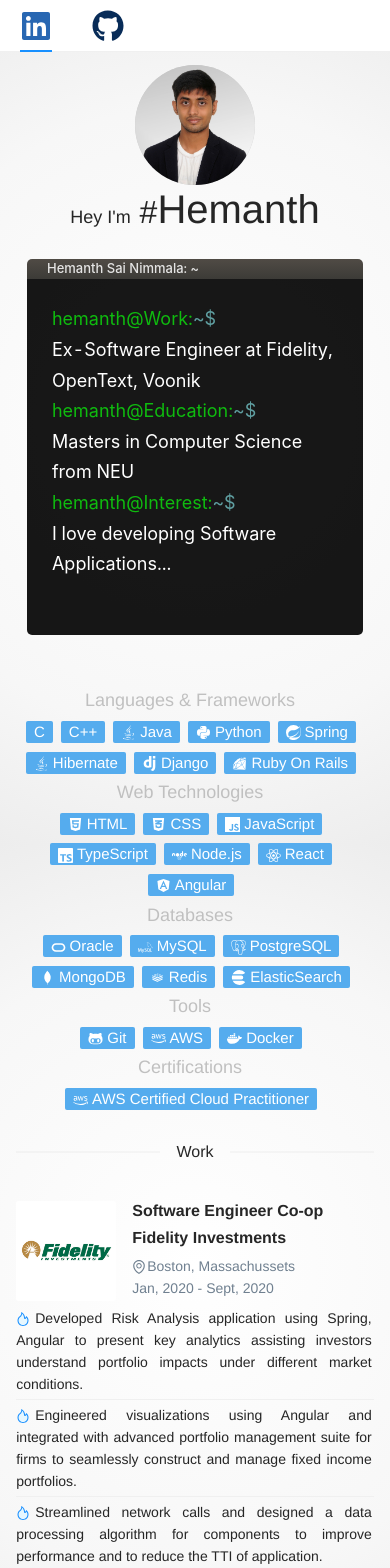
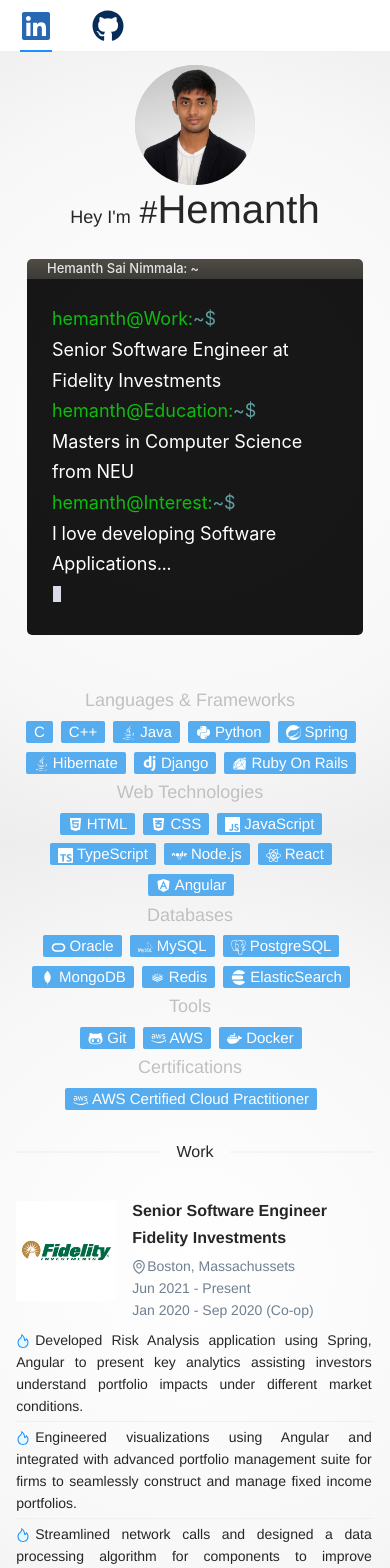
Before and after one commit to hemanthnhs/hemanthnhs.github.io, a React (Create React App) app: page / in a window 390 px wide. Shown: the top 1568 px of the page. Built offline with nearby package versions, Linux system fonts and the light colour scheme.

Commit message:
Updating current position

```diff
--- a/public/data/work.json
+++ b/public/data/work.json
@@ -1,11 +1,15 @@
 [
     {
         "companyName": "Fidelity Investments",
-        "position": "Software Engineer Co-op",
+        "position": "Senior Software Engineer",
         "logo": "fidelity-investments.png",
         "location": "Boston, Massachussets",
-        "startDate": "Jan, 2020",
-        "endDate": "Sept, 2020",
+        "startDate": "Jun 2021",
+        "additionalPosition": {
+            "position": "Co-op",
+            "startDate": "Jan 2020",
+            "endDate": "Sep 2020"
+        },
         "responsibilities": [
             {
                 "text": "Developed Risk Analysis application using Spring, Angular to present key analytics assisting investors understand portfolio impacts under different market conditions.",
@@ -42,8 +46,8 @@
         "position": "Software Engineer",
         "logo": "opentext.jpg",
         "location": "Hyderabad, India",
-        "startDate": "Sept, 2017",
-        "endDate": "Nov, 2018",
+        "startDate": "Sep 2017",
+        "endDate": "Nov 2018",
         "responsibilities": [
             {
                 "text": "Developed widgets for Enterprise Content Management using Java, JavaScript to build persona driven dashboards for efficient control of projects and to observe insights of work processes.",
@@ -81,8 +85,8 @@
         "position": "Software Development Engineer Intern",
         "logo": "voonik.png",
         "location": "Bengaluru, India",
-        "startDate": "May, 2016",
-        "endDate": "Feb, 2017",
+        "startDate": "May 2016",
+        "endDate": "Feb 2017",
         "responsibilities": [
             {
                 "text": "Developed APIs for application using Ruby on Rails to enable self-service, bringing down high hold times to ensure customer satisfaction, there by minimizing customer-human interaction.",
--- a/src/components/aboutMe/TerminalView.tsx
+++ b/src/components/aboutMe/TerminalView.tsx
@@ -23,10 +23,25 @@
                         className={"terminal-text" + (isMobile && " mobile-block")}
                     >
                         <p className="inline">
-                            Ex-Software Engineer at Fidelity, OpenText, Voonik
+                            Senior Software Engineer at Fidelity Investments
                         </p>
                     </span>
                 </div>
+                {!isMobile && <div>
+                    <span className="terminal-user">
+                        {userName}@Previous:<span className="tilde-seperation">~</span>
+                        <span className="dollar-prompt">$</span>
+                    </span>
+                    <span
+                        className={"terminal-text" + (isMobile && " mobile-block")}
+                    >
+                        <p className="inline">
+                            Ex-Software Engineer at OpenText, Voonik
+                        </p>
+                    </span>
+                </div>
+                }
+
                 <div>
                     <span className="terminal-user">
                         {userName}@Education:
--- a/src/components/work/WorkExperience.css
+++ b/src/components/work/WorkExperience.css
@@ -33,6 +33,10 @@
     margin-left: 10px;
 }
 
+.work-dates-additional{
+    color: slategrey;
+}
+
 .work-responsibility {
     padding: 4px 2px 4px 0px !important;
 }
--- a/src/components/work/WorkExperience.tsx
+++ b/src/components/work/WorkExperience.tsx
@@ -116,6 +116,25 @@
                                                     ? item.endDate
                                                     : "Present"}
                                             </div>
+                                            {item.additionalPosition && (
+                                                <div
+                                                    className={
+                                                        "work-dates" +
+                                                        (isMobile
+                                                            ? " no-margin-left"
+                                                            : "")
+                                                    }
+                                                >
+                                                    {item.additionalPosition
+                                                        .startDate + " - "}
+                                                    {item.additionalPosition
+                                                        .endDate +
+                                                        " (" +
+                                                        item.additionalPosition
+                                                            .position +
+                                                        ")"}
+                                                </div>
+                                            )}
                                         </>
                                     ) : (
                                         <>
@@ -129,6 +148,23 @@
                                                         ? item.endDate
                                                         : "Present"}
                                                 </span>
+                                                {item.additionalPosition && (
+                                                    <span className="work-dates-additional">
+                                                        ,
+                                                    </span>
+                                                )}
+                                                {item.additionalPosition && (
+                                                    <span className="work-dates">
+                                                        {item.additionalPosition
+                                                            .startDate + " - "}
+                                                        {item.additionalPosition
+                                                            .endDate +
+                                                            " (" +
+                                                            item.additionalPosition
+                                                                .position +
+                                                            ")"}
+                                                    </span>
+                                                )}
                                             </div>
                                             <div>
                                                 <h3 className="work-company inline-heading">
```
Also changed, not shown: 1 other file (tests, documents, lock files or other folders).
